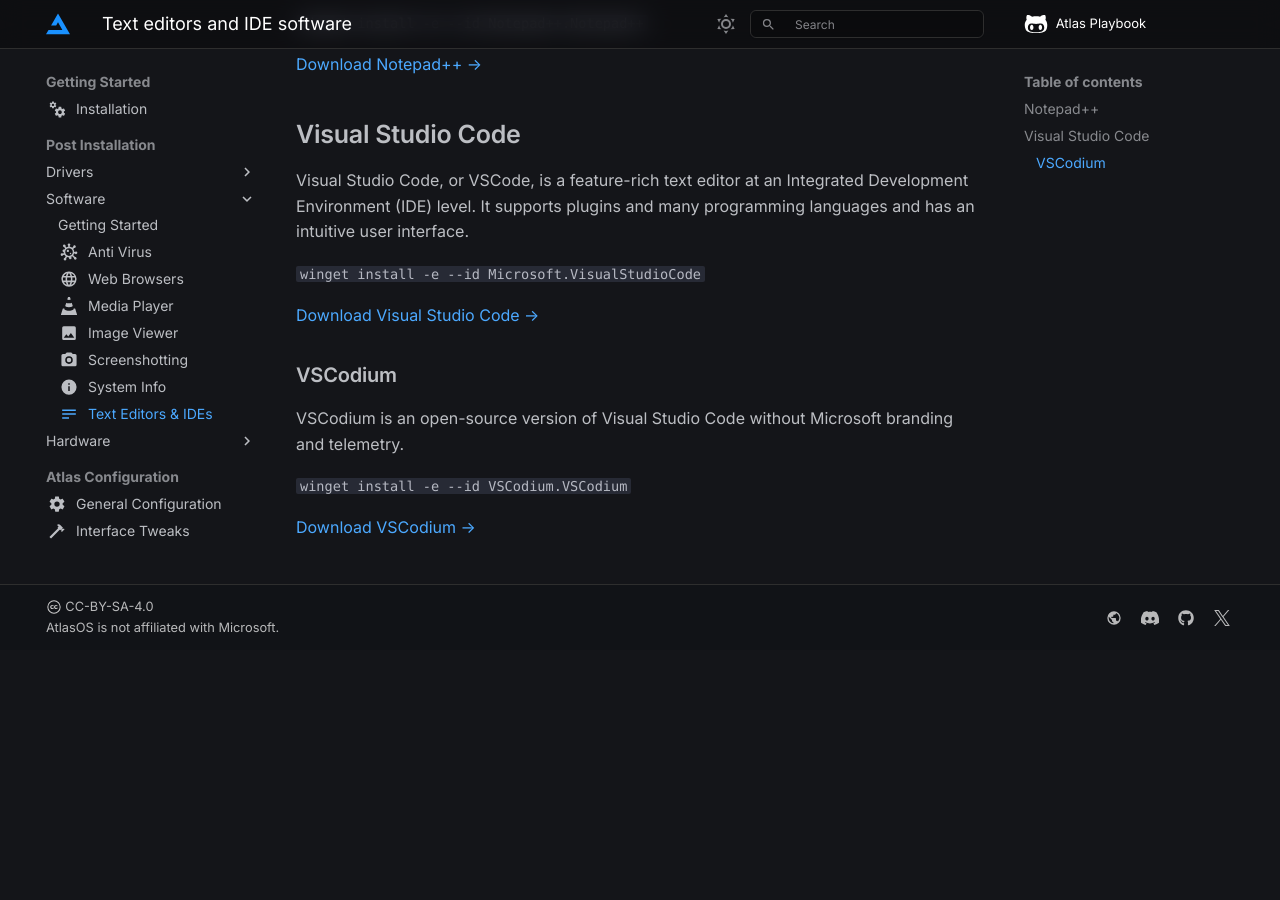
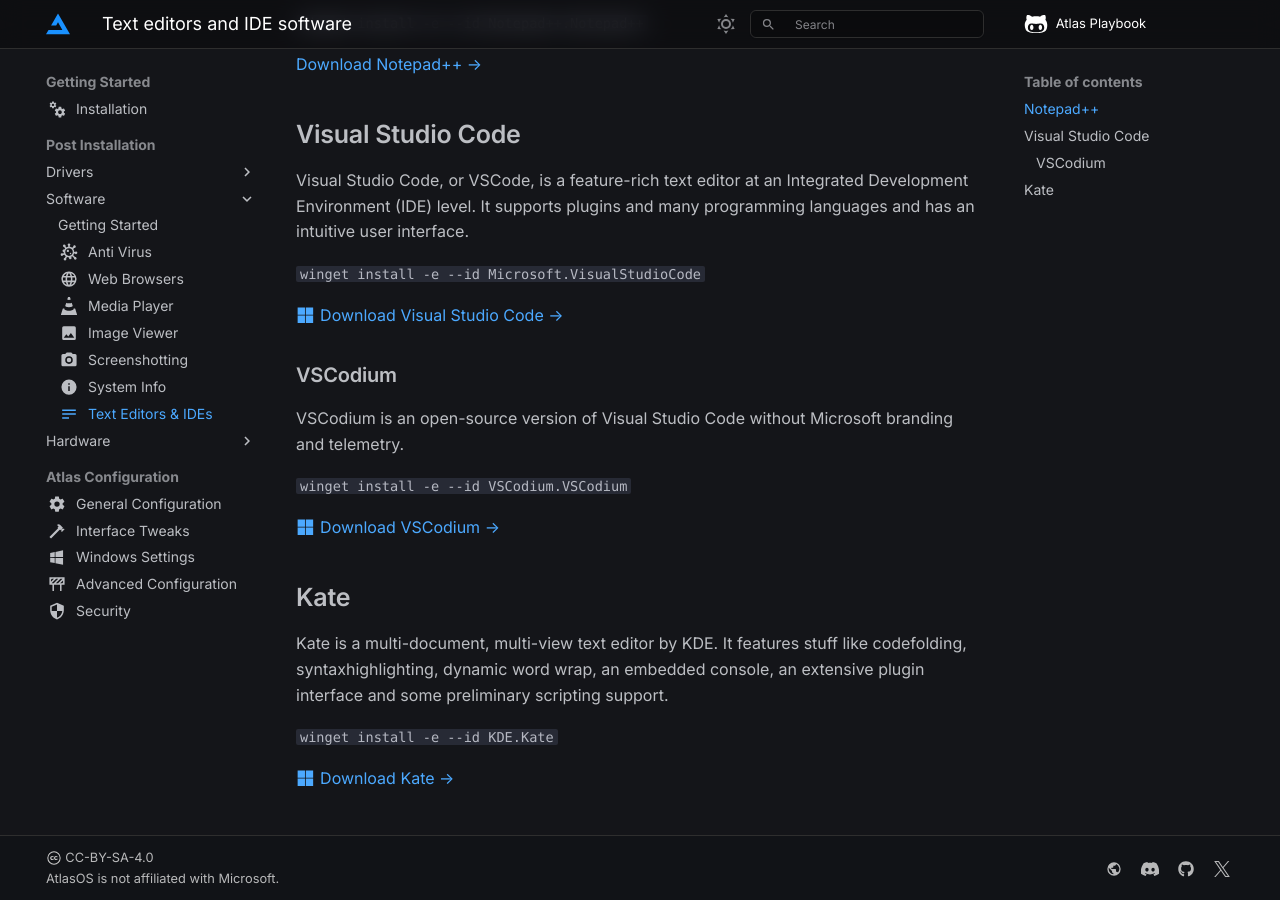
Before and after one commit to Atlas-OS/docs, an MkDocs documentation site: the page built from docs/getting-started/post-installation/software/text-editors.md, in a window 1280 px wide and 900 px high, scrolled down 614 px. Built offline with MkDocs 1.6.1 and Material for MkDocs 9.7.7, drawn with Linux system fonts in a browser that asks for light colours; some web fonts are replaced; comment, search, counter and statistics services are not loaded; before the commit the page ends 1263 px from its top, so only the background shows below that.

```diff
--- a/docs/getting-started/post-installation/software/text-editors.md
+++ b/docs/getting-started/post-installation/software/text-editors.md
@@ -32,4 +32,12 @@ VSCodium is an open-source version of Visual Studio Code without Microsoft brand
 
 `winget install -e --id VSCodium.VSCodium`
 
-[Download VSCodium ->](ms-windows-store://pdp/?ProductId=XP9KHM4BK9FZ7Q)
+[:material-microsoft: Download VSCodium ->](ms-windows-store://pdp/?ProductId=XP9KHM4BK9FZ7Q)
+
+## Kate
+
+Kate is a multi-document, multi-view text editor by KDE. It features stuff like codefolding, syntaxhighlighting, dynamic word wrap, an embedded console, an extensive plugin interface and some preliminary scripting support.
+
+`winget install -e --id KDE.Kate`
+
+[:material-microsoft: Download Kate ->](ms-windows-store://pdp/?productid=9nwmw7bb59hw)
```
Also changed, not shown: other parts of docs/getting-started/post-installation/software/text-editors.md (+1 -1 lines), docs/getting-started/post-installation/software/media-playback.md (+11 -5 lines), docs/getting-started/post-installation/software/screenshotting.md (+10 -2 lines).
